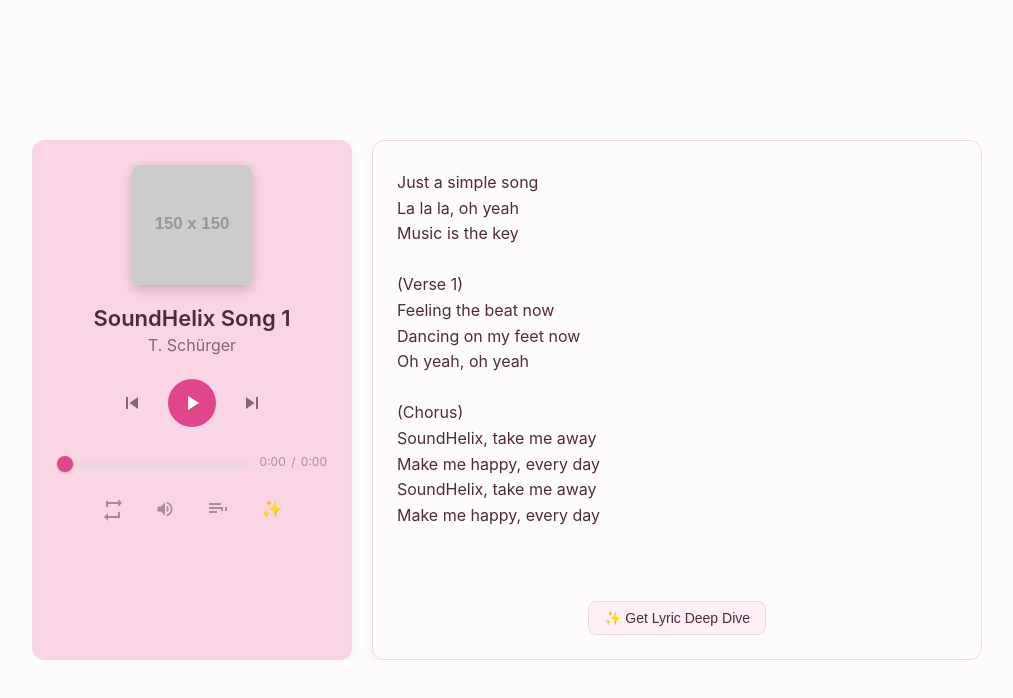
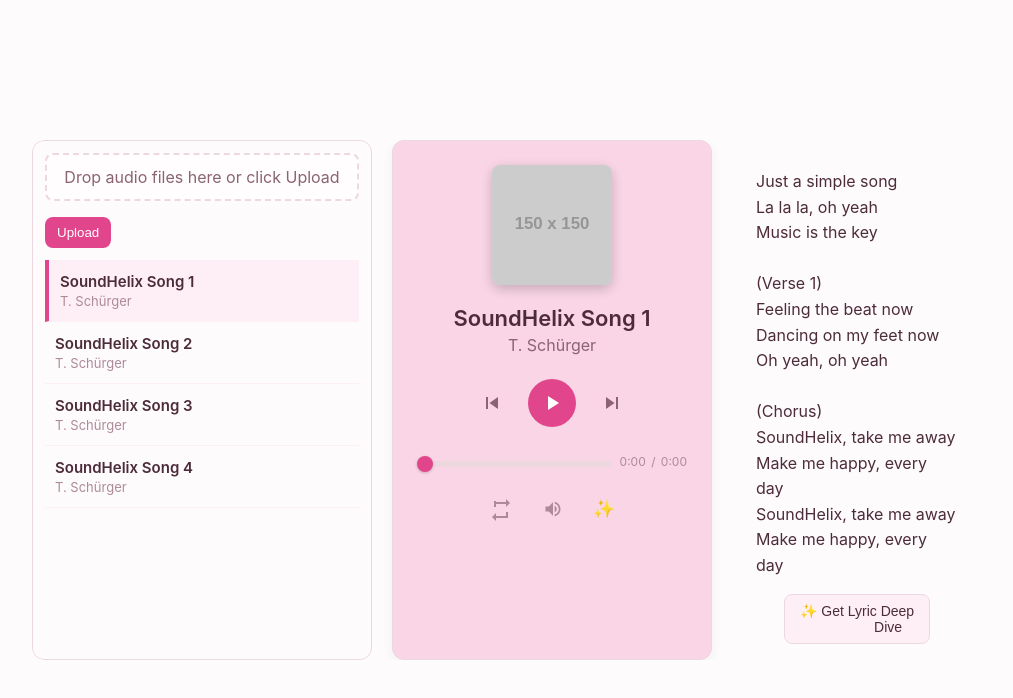
Before and after one commit to Yean1277/Yplayer, a plain HTML site: page index.html in a window 1280 px wide. Shown: the whole page, without its empty margins (133-1146 px from the left). Drawn offline with Linux system fonts and the light colour scheme; placeholder pictures from the web are drawn by us.

Commit message:
remove hide playlist button

```diff
--- a/index.html
+++ b/index.html
@@ -1,19 +1,38 @@
 <!DOCTYPE html>
 <html lang="en">
+
 <head>
     <meta charset="UTF-8">
     <meta name="viewport" content="width=device-width, initial-scale=1.0">
     <title>Music Player</title>
     <link rel="stylesheet" href="src/css/styles.css">
 </head>
+
 <body>
     <div class="music-player">
+        <!-- Playlist container is an independent column -->
+        <div id="playlist-container">
+            <!-- Upload & Drop Zone -->
+            <div class="upload-area">
+                <div id="drop-zone" class="drop-zone">Drop audio files here or click Upload</div>
+                <div style="display:flex; gap:8px; margin-top:8px; align-items:center;">
+                    <button id="upload-btn" class="control-btn">Upload</button>
+                    <input id="file-input" type="file" accept="audio/*" multiple hidden />
+                </div>
+            </div>
+
+            <!-- Playlist items will be rendered here -->
+            <div id="playlist-items"></div>
+
+        </div>
+
         <div class="player-left-col">
             <div class="player-main">
 
 
                 <div class="info-container">
-                    <img id="album-art" src="https://placehold.co/150x150/E1468C/ffffff?text=Music" alt="Album Art" class="album-art">
+                    <img id="album-art" src="https://placehold.co/150x150/E1468C/ffffff?text=Music" alt="Album Art"
+                        class="album-art">
                     <div class="song-details">
                         <h2 id="song-title">Select a Song</h2>
                         <p id="song-artist">Player</p>
@@ -24,25 +43,33 @@
 
 
                             <button id="prev-btn" class="control-btn">
-                                <svg viewBox="0 0 24 24"><path d="M6 6h2v12H6V6zm3.5 6l8.5 6V6L9.5 12z"></path></svg>
+                                <svg viewBox="0 0 24 24">
+                                    <path d="M6 6h2v12H6V6zm3.5 6l8.5 6V6L9.5 12z"></path>
+                                </svg>
                             </button>
 
 
 
                             <button id="play-btn" class="control-btn play-pause-btn">
-                                <svg viewBox="0 0 24 24"><path d="M8 5v14l11-7z"></path></svg>
+                                <svg viewBox="0 0 24 24">
+                                    <path d="M8 5v14l11-7z"></path>
+                                </svg>
                             </button>
 
 
 
                             <button id="pause-btn" class="control-btn play-pause-btn hidden">
-                                <svg viewBox="0 0 24 24"><path d="M6 19h4V5H6v14zm8-14v14h4V5h-4z"></path></svg>
+                                <svg viewBox="0 0 24 24">
+                                    <path d="M6 19h4V5H6v14zm8-14v14h4V5h-4z"></path>
+                                </svg>
                             </button>
 
 
 
                             <button id="next-btn" class="control-btn">
-                                <svg viewBox="0 0 24 24"><path d="M6 18l8.5-6L6 6v12zM16 6v12h2V6h-2z"></path></svg>
+                                <svg viewBox="0 0 24 24">
+                                    <path d="M6 18l8.5-6L6 6v12zM16 6v12h2V6h-2z"></path>
+                                </svg>
                             </button>
                         </div>
                     </div>
@@ -70,7 +97,9 @@
 
 
                         <button id="loop-btn" class="control-btn loop-btn" title="Loop Mode: Off">
-                            <svg viewBox="0 0 24 24"><path d="M17 19H7v-3l-4 4 4 4v-3h12v-6h-2v4zM7 5h10V2l4 4-4 4V7H7V4H5v6h2V5z"></path></svg>
+                            <svg viewBox="0 0 24 24">
+                                <path d="M17 19H7v-3l-4 4 4 4v-3h12v-6h-2v4zM7 5h10V2l4 4-4 4V7H7V4H5v6h2V5z"></path>
+                            </svg>
                         </button>
 
 
@@ -78,7 +107,11 @@
 
 
                             <button id="volume-icon-btn" class="control-btn" title="Volume">
-                                <svg viewBox="0 0 24 24"><path d="M3 9v6h4l5 5V4L7 9H3zm13.5 3c0-1.77-1.02-3.29-2.5-4.03v8.05c1.48-.73 2.5-2.25 2.5-4.02zM14 3.23v2.06c2.89.86 5 3.54 5 6.71s-2.11 5.85-5 6.71v2.06c4.01-.91 7-4.49 7-8.77s-2.99-7.86-7-8.77z"></path></svg>
+                                <svg viewBox="0 0 24 24">
+                                    <path
+                                        d="M3 9v6h4l5 5V4L7 9H3zm13.5 3c0-1.77-1.02-3.29-2.5-4.03v8.05c1.48-.73 2.5-2.25 2.5-4.02zM14 3.23v2.06c2.89.86 5 3.54 5 6.71s-2.11 5.85-5 6.71v2.06c4.01-.91 7-4.49 7-8.77s-2.99-7.86-7-8.77z">
+                                    </path>
+                                </svg>
                             </button>
 
 
@@ -88,23 +121,9 @@
                             </div>
                         </div>
 
-
-
-<button id="toggle-playlist-btn" class="control-btn" title="Hide Playlist">
-                            <svg viewBox="0 0 24 24"><path d="M4 10h12v2H4zm0-4h12v2H4zm0 8h8v2H4zM18 14v-4h-2v4h-4v2h4v4h2v-4h4v-2h-4z"></path></svg>
-                        </button>
-
-
                         <button id="ai-insight-btn" class="control-btn ai-btn" title="Get Song Insights">✨</button>
                     </div>
                 </div>
-
-            </div>
-
-
-
-<div id="playlist-container">
-
 
             </div>
 
@@ -115,7 +134,8 @@
             <p id="current-lyrics-text">Select a song to see lyrics...</p>
 
 
-<button id="deep-dive-btn" class="control-btn" title="Get Deep Lyric Analysis">✨ Get Lyric Deep Dive</button>
+            <button id="deep-dive-btn" class="control-btn" title="Get Deep Lyric Analysis">✨ Get Lyric Deep
+                Dive</button>
         </div>
     </div>
 
@@ -138,4 +158,5 @@
 
     <script src="src/js/main.js"></script>
 </body>
+
 </html>
--- a/src/css/styles.css
+++ b/src/css/styles.css
@@ -356,7 +356,45 @@ input[type="range"]::-moz-range-thumb:hover {
     overflow-y: auto;
     scrollbar-width: thin;
     scrollbar-color: #EED8E0 #FDEFF5;
-    border-top: 1px solid #EED8E0;
+    /* Soft boxed style so playlist looks like its own card */
+    background-color: #FEFBFD;
+    border: 1px solid #EED8E0;
+    border-radius: 12px;
+}
+
+/* Upload / drop area styles */
+.upload-area {
+    display: flex;
+    flex-direction: column;
+    gap: 8px;
+    margin-bottom: 12px;
+}
+
+.drop-zone {
+    border: 2px dashed #EED8E0;
+    border-radius: 8px;
+    padding: 12px;
+    text-align: center;
+    color: #8B6373;
+    background: rgba(255,255,255,0.6);
+}
+
+.drop-zone.drag-over {
+    background: #FDEFF5;
+    border-color: #E1468C;
+    color: #4D2C3A;
+}
+
+#upload-btn.control-btn {
+    align-self: flex-start;
+    padding: 8px 12px;
+    border-radius: 8px;
+    background-color: #E1468C;
+    color: #fff;
+}
+
+#playlist-items {
+    display: block;
 }
 
 .lyrics-container {
@@ -374,11 +412,11 @@ input[type="range"]::-moz-range-thumb:hover {
     flex-direction: column;
     gap: 15px;
 
-    /* BOX STYLING (Always visible, separate box) */
-    background-color: #FEFBFD;
-    border: 1px solid #EED8E0;
-    border-radius: 12px;
-    box-shadow: 0 4px 12px rgba(0, 0, 0, 0.05);
+    /* Minimal styling for lyrics: remove boxed appearance so it blends with player */
+    background-color: transparent;
+    border: none;
+    border-radius: 0;
+    box-shadow: none;
 }
 
 #deep-dive-btn {
@@ -396,6 +434,58 @@ input[type="range"]::-moz-range-thumb:hover {
 
 #deep-dive-btn:hover {
     background-color: #EED8E0;
+}
+
+/* --- 9. Desktop / wide-screen layout: move playlist to left of the player --- */
+@media (min-width: 800px) {
+    .music-player {
+        /* switch to row layout on wide screens */
+        flex-direction: row;
+        gap: 20px;
+        align-items: flex-start;
+        max-width: 1200px;
+    }
+
+    /* Left area contains playlist as a separate column; player sits center-left */
+    .player-left-col {
+        display: flex;
+        flex-direction: column;
+        width: 44%;
+        min-height: 320px;
+        background-color: #F9D5E5;
+        border-radius: 12px;
+        overflow: hidden;
+        border: 1px solid #EED8E0;
+    }
+
+    /* Playlist is its own left column */
+    #playlist-container {
+        width: 28%;
+        padding: 12px;
+        max-height: calc(100vh - 160px);
+        overflow-y: auto;
+        background: #FEFBFD;
+    }
+
+    /* Player controls area occupies remaining space inside player-left-col */
+    .player-main {
+        width: 100%;
+        padding: 24px;
+    }
+
+    /* Place the lyrics to the right as a slim column (optional) */
+    .lyrics-container {
+        width: 28%;
+        max-height: calc(100vh - 160px);
+        overflow-y: auto;
+        padding: 24px;
+        text-align: left;
+    }
+
+    /* Slight visual tweak for playlist items on desktop */
+    .playlist-item {
+        padding: 12px 10px;
+    }
 }
 
 #current-lyrics-text {
@@ -533,9 +623,21 @@ input[type="range"]::-moz-range-thumb:hover {
         /* Fixed wrapper height to align boxes */
     }
 
-    /* LEFT BOX (Player + Playlist) */
+    /* LEFT BOX (Playlist) */
+    #playlist-container {
+        /* CHANGED: From 300px to 340px */
+        flex-basis: 340px;
+        flex-shrink: 0;
+        height: 100%;
+        max-height: none;
+        /* ENSURE visibility is not overridden by mobile styles */
+        display: block !important;
+    }
+
+    /* MIDDLE BOX (Player) */
     .player-left-col {
-        flex-basis: 450px;
+        /* Adjusted basis to accommodate wider playlist */
+        flex-basis: 320px;
         flex-shrink: 0;
         transition: flex-basis 0.3s ease;
         height: 100%;
@@ -549,24 +651,4 @@ input[type="range"]::-moz-range-thumb:hover {
         height: 100%;
         display: flex;
     }
-
-    #playlist-container {
-        max-height: none;
-        flex-grow: 1;
-    }
-
-    /* Collapsed state: Playlist content is hidden */
-    .music-player.playlist-content-hidden .player-left-col {
-        flex-basis: 320px;
-        /* Narrower, only room for controls */
-    }
-
-    .music-player.playlist-content-hidden #playlist-container {
-        display: none !important;
-    }
-
-    /* Make sure the player-left-col's border radius is maintained */
-    .music-player.playlist-content-hidden .player-left-col {
-        border-radius: 12px;
-    }
 }
--- a/src/js/main.js
+++ b/src/js/main.js
@@ -1,4 +1,3 @@
-
 document.addEventListener('DOMContentLoaded', () => {
     // --- 1. Define Data ---
     const playlist = [
@@ -39,8 +38,8 @@ document.addEventListener('DOMContentLoaded', () => {
     // Loop State: 'none', 'song', 'playlist'
     let loopMode = 'none';
 
-    // Playlist Content Visibility State
-    let isPlaylistContentVisible = true;
+    // REMOVED: Playlist Content Visibility State
+    // let isPlaylistContentVisible = true;
 
     // --- 2. Get DOM Element References ---
     const audioPlayer = document.getElementById('audio-player');
@@ -65,10 +64,17 @@ document.addEventListener('DOMContentLoaded', () => {
 
     // Playlist & Lyrics Elements
     const playlistContainer = document.getElementById('playlist-container');
+    // Container that will hold rendered list items (we added this in HTML)
+    const playlistItems = document.getElementById('playlist-items');
     const currentLyricsText = document.getElementById('current-lyrics-text');
 
-    // Toggle Button
-    const togglePlaylistBtn = document.getElementById('toggle-playlist-btn');
+    // Upload / Drop elements
+    const fileInput = document.getElementById('file-input');
+    const dropZone = document.getElementById('drop-zone');
+    const uploadBtn = document.getElementById('upload-btn');
+
+    // REMOVED: Toggle Button reference
+    // const togglePlaylistBtn = document.getElementById('toggle-playlist-btn');
     const musicPlayer = document.querySelector('.music-player');
 
     // AI Modal Elements
@@ -182,10 +188,12 @@ document.addEventListener('DOMContentLoaded', () => {
     }
 
     function renderPlaylist() {
-        playlistContainer.innerHTML = '';
+        if (!playlistItems) return;
+        playlistItems.innerHTML = '';
         playlist.forEach((song, index) => {
             const item = document.createElement('div');
             item.className = 'playlist-item';
+            item.dataset.index = index;
             item.innerHTML = `
                         <div>
                             <p class="song-title-pl">${song.title}</p>
@@ -197,7 +205,42 @@ document.addEventListener('DOMContentLoaded', () => {
                 loadSong(index, true);
             });
 
-            playlistContainer.appendChild(item);
+            playlistItems.appendChild(item);
+        });
+        // Update active state after rendering
+        updateActivePlaylistItem(currentSongIndex);
+    }
+
+    // Handle files (FileList or array of File objects)
+    function handleFiles(fileList) {
+        if (!fileList || fileList.length === 0) return;
+
+        // Convert FileList to array for easier handling
+        const files = Array.from(fileList);
+
+        files.forEach((file, i) => {
+            if (!file.type.startsWith('audio')) return; // skip non-audio
+
+            const url = URL.createObjectURL(file);
+            const name = file.name.replace(/\.[^/.]+$/, "");
+            const newSong = {
+                title: name,
+                artist: 'Local file',
+                src: url,
+                art: 'https://placehold.co/150x150/E1468C/ffffff?text=Local',
+                lyrics: 'No lyrics available for this song.'
+            };
+
+            playlist.push(newSong);
+
+            // If this is the first file added in this batch, auto-play it
+            if (i === 0) {
+                const newIndex = playlist.length - 1;
+                renderPlaylist();
+                loadSong(newIndex, true);
+            } else {
+                renderPlaylist();
+            }
         });
     }
 
@@ -252,30 +295,31 @@ document.addEventListener('DOMContentLoaded', () => {
     });
 
 
-    // --- 5. Playlist Visibility Logic (UPDATED) ---
+    // --- 5. Playlist Visibility Logic (REMOVED) ---
 
-    function togglePlaylistVisibility() {
-        isPlaylistContentVisible = !isPlaylistContentVisible;
+    // function togglePlaylistVisibility() {
+    //     isPlaylistContentVisible = !isPlaylistContentVisible;
 
-        if (isPlaylistContentVisible) {
-            // Show Playlist
-            musicPlayer.classList.remove('playlist-content-hidden');
-            playlistContainer.classList.remove('hidden');
-            togglePlaylistBtn.title = "Hide Playlist";
-            // Icon for "Hide" (list with X)
-            togglePlaylistBtn.querySelector('svg path').setAttribute('d', 'M4 10h12v2H4zm0-4h12v2H4zm0 8h8v2H4zM18 14v-4h-2v4h-4v2h4v4h2v-4h4v-2h-4z');
-        } else {
-            // Hide Playlist
-            musicPlayer.classList.add('playlist-content-hidden');
-            playlistContainer.classList.add('hidden');
-            togglePlaylistBtn.title = "Show Playlist";
-            // Icon for "Show" (just the list)
-            togglePlaylistBtn.querySelector('svg path').setAttribute('d', 'M4 10h12v2H4zm0-4h12v2H4zm0 8h8v2H4zM18 10h-2v4h2v-4zM20 10h2v4h-2v-4z');
-        }
-    }
+    //     if (isPlaylistContentVisible) {
+    //         // Show Playlist
+    //         musicPlayer.classList.remove('playlist-content-hidden');
+    //         playlistContainer.classList.remove('hidden');
+    //         togglePlaylistBtn.title = "Hide Playlist";
+    //         // Icon for "Hide" (list with X)
+    //         togglePlaylistBtn.querySelector('svg path').setAttribute('d', 'M4 10h12v2H4zm0-4h12v2H4zm0 8h8v2H4zM18 14v-4h-2v4h-4v2h4v4h2v-4h4v-2h-4z');
+    //     } else {
+    //         // Hide Playlist
+    //         musicPlayer.classList.add('playlist-content-hidden');
+    //         playlistContainer.classList.add('hidden');
+    //         togglePlaylistBtn.title = "Show Playlist";
+    //         // Icon for "Show" (just the list)
+    //         togglePlaylistBtn.querySelector('svg path').setAttribute('d', 'M4 10h12v2H4zm0-4h12v2H4zm0 8h8v2H4zM18 10h-2v4h2v-4zM20 10h2v4h-2v-4z');
+    //     }
+    // }
 
 
     // --- 6. Gemini API Functions (Stub) ---
+    // ... (rest of the functions remain the same) ...
 
     async function fetchWithRetry(prompt, retries = 3, delay = 1000) {
         // Simplified API stub for Canvas environment
@@ -351,8 +395,39 @@ document.addEventListener('DOMContentLoaded', () => {
     // Loop button listener
     loopBtn.addEventListener('click', toggleLoop);
 
-    // Playlist Toggle Listener
-    togglePlaylistBtn.addEventListener('click', togglePlaylistVisibility);
+    // REMOVED: Playlist Toggle Listener
+    // togglePlaylistBtn.addEventListener('click', togglePlaylistVisibility);
+
+    // Upload / Drop listeners
+    if (uploadBtn && fileInput) {
+        uploadBtn.addEventListener('click', () => fileInput.click());
+
+        fileInput.addEventListener('change', (e) => {
+            handleFiles(e.target.files);
+            // reset so same files can be selected again if needed
+            fileInput.value = '';
+        });
+    }
+
+    if (dropZone) {
+        dropZone.addEventListener('dragover', (e) => {
+            e.preventDefault();
+            dropZone.classList.add('drag-over');
+        });
+
+        dropZone.addEventListener('dragleave', (e) => {
+            dropZone.classList.remove('drag-over');
+        });
+
+        dropZone.addEventListener('drop', (e) => {
+            e.preventDefault();
+            dropZone.classList.remove('drag-over');
+            const dt = e.dataTransfer;
+            if (dt && dt.files && dt.files.length) {
+                handleFiles(dt.files);
+            }
+        });
+    }
 
     audioPlayer.addEventListener('canplay', handleReadyToPlay);
 
@@ -374,6 +449,5 @@ document.addEventListener('DOMContentLoaded', () => {
     // Initialize volume
     audioPlayer.volume = volumeControl.value / 100;
 
-    // Start with the playlist visible (Desktop/Mobile initial setup)
-    togglePlaylistVisibility();
+    // REMOVED: Initial call to togglePlaylistVisibility();
 });
```
Lines whose indentation alone changed are shown as unchanged.
